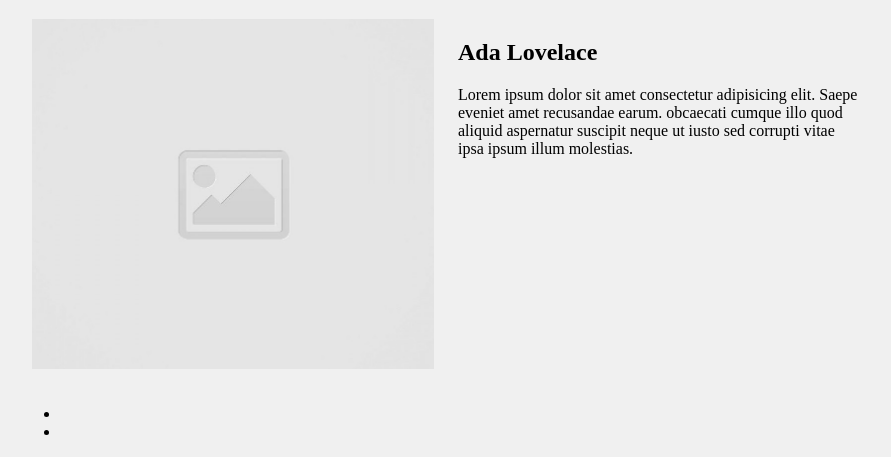
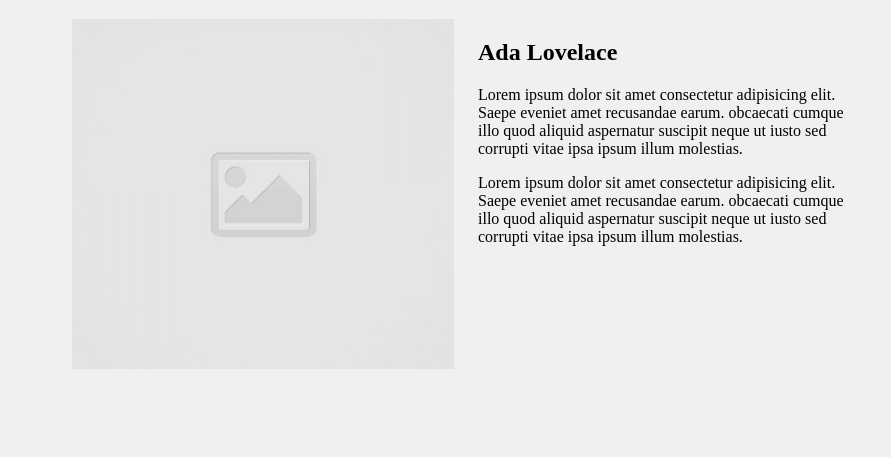
Before and after one commit to jamesdae/code-journal, a website: page index.html in a window 1280 px wide. Shown: the part 708-1165 px from the top of the page, without its empty margins (194-1085 px from the left). After the commit the page ends 1113 px from the top, so only its background shows below. Drawn offline with Linux system fonts and the light colour scheme; a web font is replaced by a local one.

Commit message:
Issue #2; Updated HTML template, set up initial JavaScript for DOM creation; #4

```diff
--- a/css/styles.css
+++ b/css/styles.css
@@ -59,3 +59,7 @@ input:focus,
 textarea:focus {
   outline-color: #562b81;
 }
+
+ul {
+  list-style: none;
+}
--- a/index.html
+++ b/index.html
@@ -51,13 +51,16 @@
     <div data-view="entries">
       <h1 class="column-full">Entries</h1>
 
-      <div class="entriespage row">
-        <div class="column-half">
+      <ul class="row">
+        <li class="column-half">
+          <div>
             <div class="imagediv">
               <img src="images/placeholder-image-square.jpg" alt="placeholder image" id="firstimg">
             </div>
           </div>
-        <div class="column-half">
+        </li>
+        <li class="column-half">
+          <div>
             <div>
               <h2>
                 Ada Lovelace
@@ -68,13 +71,15 @@
                 aspernatur suscipit neque ut iusto sed corrupti vitae ipsa ipsum illum
                 molestias.
               </p>
+              <p>
+                Lorem ipsum dolor sit amet consectetur adipisicing elit. Saepe
+                eveniet amet recusandae earum. obcaecati cumque illo quod aliquid
+                aspernatur suscipit neque ut iusto sed corrupti vitae ipsa ipsum illum
+                molestias.
+              </p>
             </div>
           </div>
-      </div>
-
-      <ul>
-        <li></li>
-        <li></li>
+        </li>
       </ul>
     </div>
   </main>
```
Lines whose indentation alone changed are shown as unchanged.
